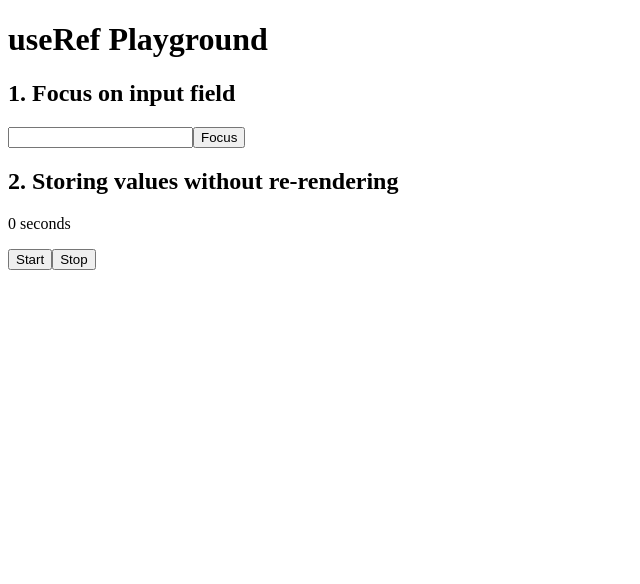
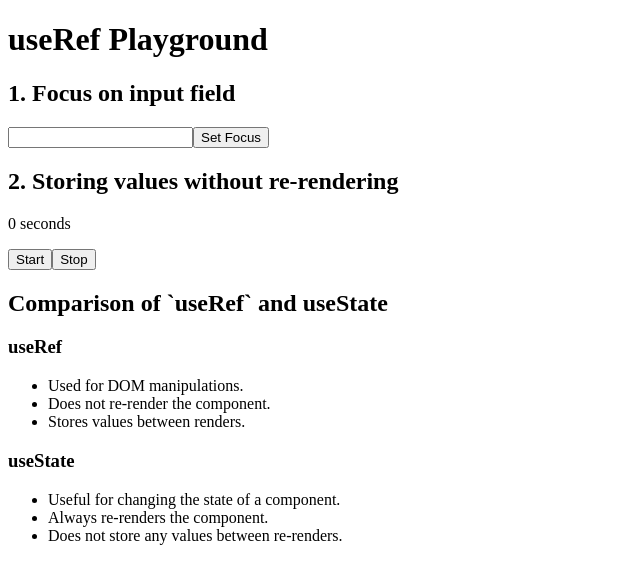
Before and after one commit to szymon-malinowski/use-ref-playground, a React (Vite) app: page / in a window 1280 px wide. Shown: the top 584 px of the page, without its empty margins (0-640 px from the left). Built offline with nearby package versions, Linux system fonts and the light colour scheme.

Commit message:
update Playground component to rename button and add comparison section for useRef and useState

```diff
--- a/src/components/playground.jsx
+++ b/src/components/playground.jsx
@@ -16,12 +16,27 @@ export default function Playground() {
       <section>
         <h2>1. Focus on input field</h2>
         <input type="text" ref={inputRef} />
-        <button onClick={handleFocus}>Focus</button>
+        <button onClick={handleFocus}>Set Focus</button>
       </section>
       <section>
         <h2>2. Storing values without re-rendering</h2>
         <Stopwatch />
       </section>
+      <section>
+        <h2>Comparison of `useRef` and useState</h2>
+        <h3>useRef</h3>
+        <ul>
+          <li>Used for DOM manipulations.</li>
+          <li>Does not re-render the component.</li>
+          <li>Stores values between renders.</li>
+        </ul>
+        <h3>useState</h3>
+        <ul>
+          <li>Useful for changing the state of a component.</li>
+          <li>Always re-renders the component.</li>
+          <li>Does not store any values between re-renders.</li>
+        </ul>
+      </section>
     </>
   );
 }
```
